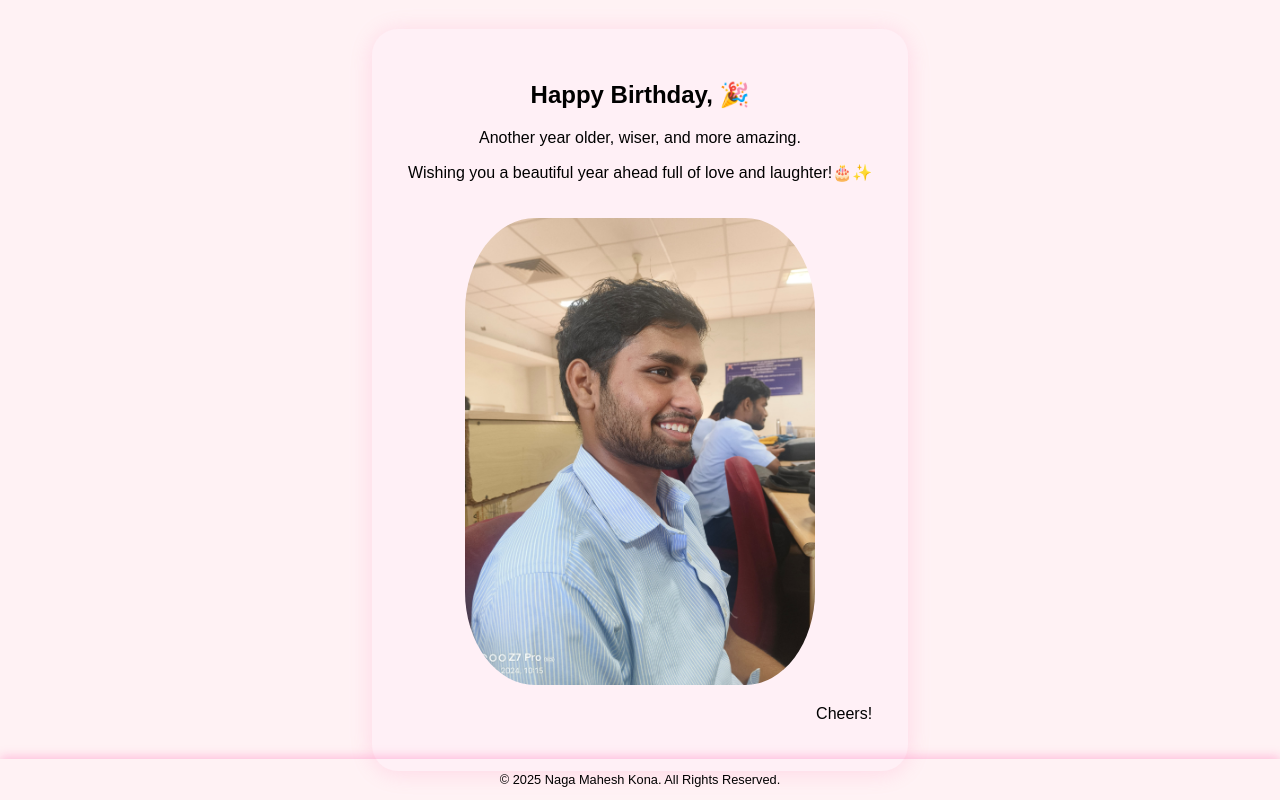
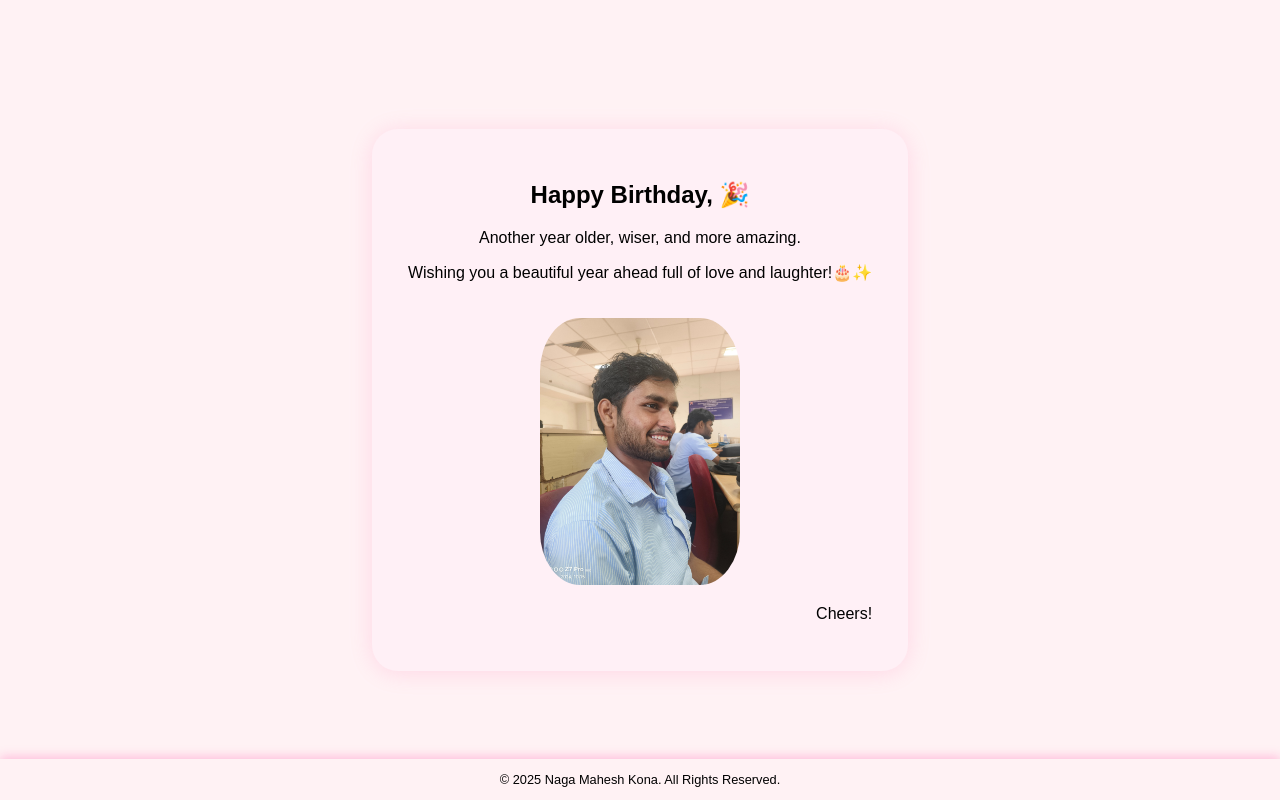
Before and after one commit to Mahesh-Kona/Birthday-greeting-site, a plain HTML site: page index.html in a window 1280 px wide. Both pictures are taken after a click on the element 545 px from the left and 383 px from the top of the page. Drawn offline with Linux system fonts and the light colour scheme.

Commit message:
Update index.html

```diff
--- a/index.html
+++ b/index.html
@@ -24,7 +24,7 @@
       <P>Another year older, wiser, and more amazing.</P>
       <p>Wishing you a beautiful year ahead full of love and laughter!🎂✨</p>
 
-      <img src="mahesh.jpg" alt="Her Photo" style="width:350px;border-radius:20%;margin-top:20px;">
+      <img src="mahesh.jpg" alt="Her Photo" style="width:200px;border-radius:20%;margin-top:20px;">
       <p style="text-align: right;">Cheers!</p>
     </div>
   </div>
```
